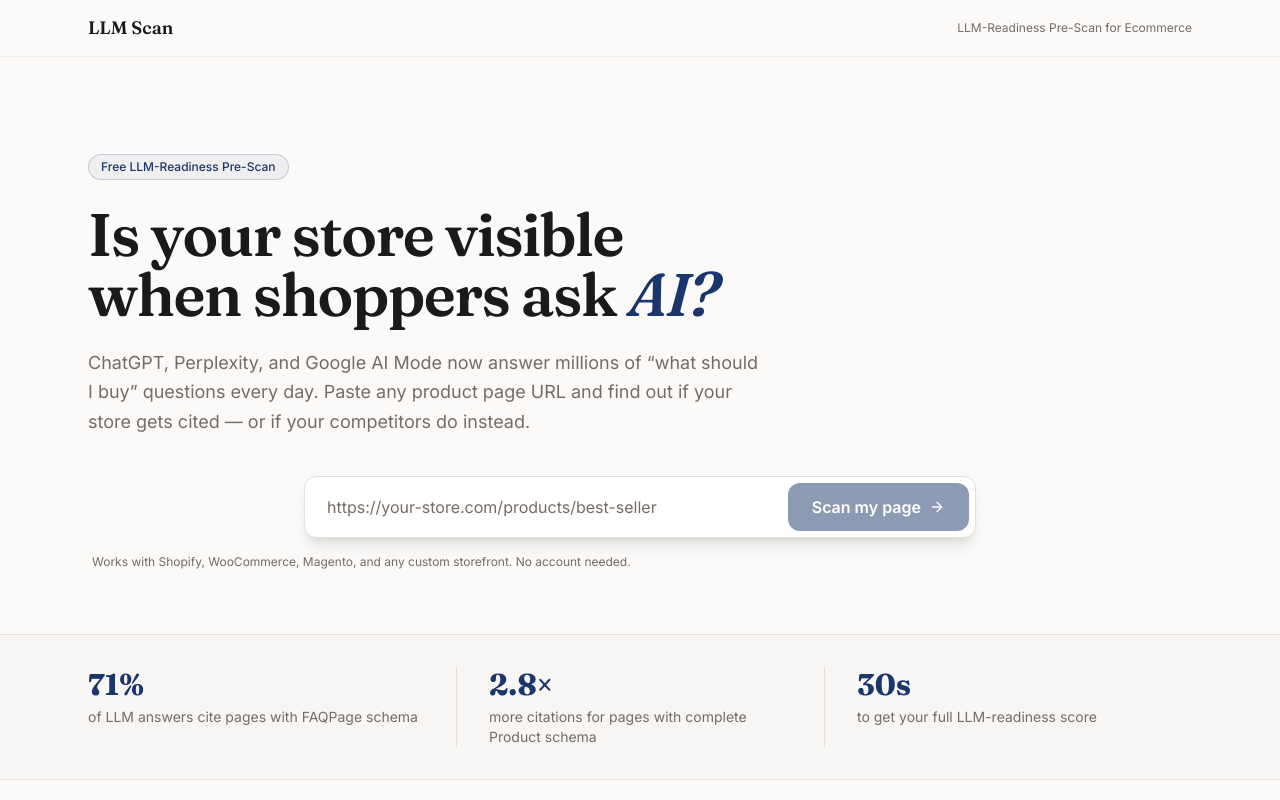
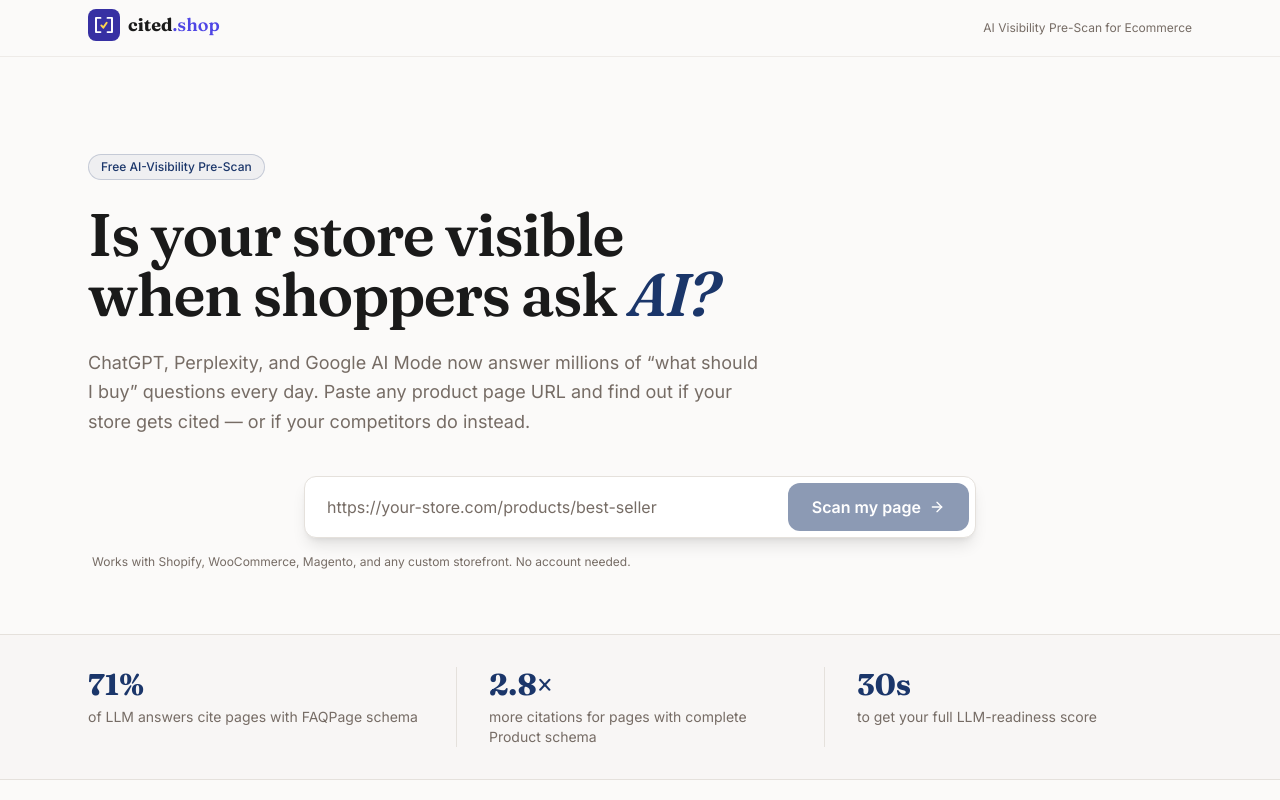
Before and after one commit to goose956/llmscan, a Next.js app: page / in a window 1280 px wide. Shown: the top 800 px of the page. Built offline with nearby package versions, Linux system fonts and the light colour scheme; no server answers.

Commit message:
Rebrand to cited.shop — new logo, update all branding and metadata

```diff
--- a/app/admin/login/page.tsx
+++ b/app/admin/login/page.tsx
@@ -46,7 +46,7 @@
             <Lock className="w-5 h-5 text-primary" />
           </div>
           <h1 className="text-xl font-semibold text-foreground">Admin Access</h1>
-          <p className="text-sm text-muted-foreground">LLM Scan dashboard</p>
+          <p className="text-sm text-muted-foreground">cited.shop dashboard</p>
         </div>
 
         <form onSubmit={handleSubmit} className="space-y-4">
--- a/app/admin/page.tsx
+++ b/app/admin/page.tsx
@@ -86,7 +86,7 @@
         <div className="max-w-7xl mx-auto px-4 sm:px-6 h-14 flex items-center justify-between">
           <div className="flex items-center gap-3">
             <BarChart3 className="w-5 h-5 text-primary" />
-            <span className="font-semibold text-foreground">LLM Scan Admin</span>
+            <span className="font-semibold text-foreground">cited.shop Admin</span>
           </div>
           <div className="flex items-center gap-2">
             <Link
--- a/app/api/pdf/[scanId]/route.ts
+++ b/app/api/pdf/[scanId]/route.ts
@@ -26,7 +26,7 @@
     return new Response(new Uint8Array(pdfBuffer), {
       headers: {
         'Content-Type': 'application/pdf',
-        'Content-Disposition': `attachment; filename="llm-readiness-report-${domain}.pdf"`,
+        'Content-Disposition': `attachment; filename="cited-report-${domain}.pdf"`,
         'Cache-Control': 'private, no-store',
       },
     });
--- a/app/layout.tsx
+++ b/app/layout.tsx
@@ -1,17 +1,18 @@
 import type { Metadata } from 'next';
 import './globals.css';
+import { Logo } from '@/components/Logo';
 
 export const metadata: Metadata = {
   title: {
-    default: 'LLM Scan — Is your ecommerce store visible to AI?',
-    template: '%s | LLM Scan',
+    default: 'cited.shop — Is your ecommerce store visible to AI?',
+    template: '%s | cited.shop',
   },
   description:
-    'Find out how visible your ecommerce store is when shoppers ask ChatGPT, Perplexity, or Google AI Mode for product recommendations. Free LLM-readiness score in under 30 seconds.',
-  metadataBase: new URL(process.env.NEXT_PUBLIC_APP_URL ?? 'https://llmscan.app'),
+    'Find out how visible your ecommerce store is when shoppers ask ChatGPT, Perplexity, or Google AI Mode for product recommendations. Free AI-visibility score in under 30 seconds.',
+  metadataBase: new URL((() => { const u = process.env.NEXT_PUBLIC_APP_URL ?? 'https://cited.shop'; return u.startsWith('http') ? u : `https://${u}`; })()),
   openGraph: {
     type: 'website',
-    siteName: 'LLM Scan',
+    siteName: 'cited.shop',
   },
 };
 
@@ -26,11 +27,11 @@
         {/* Top nav */}
         <header className="border-b border-border/60 bg-background/95 backdrop-blur sticky top-0 z-30">
           <div className="max-w-6xl mx-auto px-4 sm:px-6 h-14 flex items-center justify-between">
-            <a href="/" className="font-display text-lg font-semibold text-foreground hover:text-primary transition-colors">
-              LLM Scan
+            <a href="/" className="hover:opacity-80 transition-opacity">
+              <Logo />
             </a>
             <span className="text-xs text-muted-foreground hidden sm:block">
-              LLM-Readiness Pre-Scan for Ecommerce
+              AI Visibility Pre-Scan for Ecommerce
             </span>
           </div>
         </header>
@@ -40,7 +41,7 @@
         {/* Footer */}
         <footer className="border-t border-border/60 mt-24 py-8 text-center text-xs text-muted-foreground">
           <div className="max-w-6xl mx-auto px-4 space-y-1">
-            <p>LLM Scan — a GEO consultancy lead-gen tool</p>
+            <p>cited.shop — AI visibility for ecommerce</p>
             <p className="opacity-60">
               ~$0.07 per scan (Firecrawl + Claude) · Results stored for 30 days
             </p>
--- a/app/page.tsx
+++ b/app/page.tsx
@@ -2,7 +2,7 @@
 import { ScanInput } from '@/components/ScanInput';
 
 export const metadata: Metadata = {
-  title: 'LLM Scan — Is your ecommerce store visible to AI?',
+  title: 'cited.shop — Is your ecommerce store visible to AI?',
 };
 
 const TRUST_SIGNALS = [
@@ -36,7 +36,7 @@
       <section className="max-w-6xl mx-auto px-4 sm:px-6 pt-16 pb-12 sm:pt-24 sm:pb-16">
         <div className="max-w-3xl">
           <div className="inline-flex items-center gap-2 rounded-full border border-primary/20 bg-primary/5 px-3 py-1 text-xs font-medium text-primary mb-6">
-            Free LLM-Readiness Pre-Scan
+            Free AI-Visibility Pre-Scan
           </div>
 
           <h1 className="font-display text-4xl sm:text-5xl lg:text-6xl font-semibold text-foreground leading-tight tracking-tight">
@@ -102,7 +102,7 @@
           <div className="grid grid-cols-1 sm:grid-cols-2 gap-4">
             {[
               {
-                title: 'LLM-Readiness Score',
+                title: 'AI Visibility Score',
                 body: 'A single 0–100 score across 5 weighted signals. Colour-banded: LLM-Ready (green), Partially Visible (amber), or Invisible to AI (red).',
               },
               {
--- a/app/sample-audit/page.tsx
+++ b/app/sample-audit/page.tsx
@@ -1086,7 +1086,7 @@
           <div className="flex items-center gap-3">
             <span className="font-display font-bold text-white text-lg tracking-tight">Cited</span>
             <span className="text-white/20 text-lg">|</span>
-            <span className="text-white/60 text-sm">LLM-Readiness Audit</span>
+            <span className="text-white/60 text-sm">AI Visibility Audit</span>
           </div>
           <div className="flex items-center gap-3">
             <span className="text-xs text-white/40 hidden md:inline">Report #{meta.reportId} · 19 May 2026</span>
--- a/app/scan/[scanId]/page.tsx
+++ b/app/scan/[scanId]/page.tsx
@@ -23,7 +23,7 @@
   const scan = await getScan(scanId);
   if (!scan) return { title: 'Scan not found' };
   return {
-    title: `LLM-Readiness Report — ${scan.domain} (${scan.score ?? '…'}/100)`,
+    title: `AI Visibility Report — ${scan.domain} (${scan.score ?? '…'}/100)`,
   };
 }
 
--- /dev/null
+++ b/components/Logo.tsx
@@ -0,0 +1,66 @@
+import { cn } from '@/lib/utils';
+
+interface LogoProps {
+  className?: string;
+  size?: 'sm' | 'default' | 'lg';
+  /** Show icon + wordmark (default) or icon only */
+  iconOnly?: boolean;
+}
+
+export function Logo({ className, size = 'default', iconOnly = false }: LogoProps) {
+  const iconClass =
+    size === 'sm' ? 'w-7 h-7' : size === 'lg' ? 'w-11 h-11' : 'w-8 h-8';
+  const textClass =
+    size === 'sm' ? 'text-base' : size === 'lg' ? 'text-2xl' : 'text-lg';
+
+  return (
+    <span className={cn('inline-flex items-center gap-2', className)}>
+      {/* ── Icon mark ── */}
+      <svg
+        viewBox="0 0 36 36"
+        fill="none"
+        xmlns="http://www.w3.org/2000/svg"
+        className={iconClass}
+        aria-hidden="true"
+      >
+        {/* Background */}
+        <rect width="36" height="36" rx="9" fill="#3730A3" />
+
+        {/* Left citation bracket */}
+        <path
+          d="M14 10H9V26H14"
+          stroke="white"
+          strokeWidth="2.2"
+          strokeLinecap="round"
+          strokeLinejoin="round"
+        />
+
+        {/* Right citation bracket */}
+        <path
+          d="M22 10H27V26H22"
+          stroke="white"
+          strokeWidth="2.2"
+          strokeLinecap="round"
+          strokeLinejoin="round"
+        />
+
+        {/* Golden checkmark — "cited & verified" */}
+        <path
+          d="M15 18.5L17.2 21L21 15.5"
+          stroke="#FCD34D"
+          strokeWidth="2.2"
+          strokeLinecap="round"
+          strokeLinejoin="round"
+        />
+      </svg>
+
+      {/* ── Wordmark ── */}
+      {!iconOnly && (
+        <span className={cn('font-display leading-none', textClass)}>
+          <span className="font-bold text-foreground">cited</span>
+          <span className="font-semibold text-indigo-600">.shop</span>
+        </span>
+      )}
+    </span>
+  );
+}
--- a/lib/pdf/ReportPDF.tsx
+++ b/lib/pdf/ReportPDF.tsx
@@ -306,7 +306,7 @@
   return (
     <View style={styles.pageHeader}>
       <Text style={styles.pageHeaderLeft}>LLM-Readiness Report · {domain}</Text>
-      <Text style={styles.pageHeaderRight}>llmscan.app/scan/{scanId}</Text>
+      <Text style={styles.pageHeaderRight}>cited.shop/scan/{scanId}</Text>
     </View>
   );
 }
@@ -345,10 +345,10 @@
     : [];
 
   return (
-    <Document title={`LLM-Readiness Report — ${scan.domain}`} author="LLM Scan">
+    <Document title={`AI Visibility Report — ${scan.domain}`} author="cited.shop">
       {/* ── Cover page ──────────────────────────────────────────────────────── */}
       <Page size="A4" style={styles.coverPage}>
-        <Text style={styles.coverLogo}>LLM Scan</Text>
+        <Text style={styles.coverLogo}>cited.shop</Text>
 
         <View>
           <Text style={styles.coverScore}>{scan.score ?? '—'}</Text>
@@ -488,8 +488,8 @@
         <View style={{ marginTop: 40 }}>
           <Text style={{ fontSize: 11, color: '#FFFFFFB0', fontFamily: 'Helvetica' }}>
             Book a call or order at{' '}
-            <Link src={process.env.NEXT_PUBLIC_APP_URL ?? 'https://llmscan.app'} style={{ color: '#FFFFFF' }}>
-              {(process.env.NEXT_PUBLIC_APP_URL ?? 'https://llmscan.app').replace('https://', '')}
+            <Link src={process.env.NEXT_PUBLIC_APP_URL ?? 'https://cited.shop'} style={{ color: '#FFFFFF' }}>
+              {(process.env.NEXT_PUBLIC_APP_URL ?? 'https://cited.shop').replace('https://', '')}
             </Link>
           </Text>
         </View>
--- a/package.json
+++ b/package.json
@@ -1,5 +1,5 @@
 {
-  "name": "llm-scan",
+  "name": "cited-shop",
   "version": "0.1.0",
   "private": true,
   "scripts": {
```
Also changed, not shown: app/api/email-capture/route.ts (+6 -6 lines).
